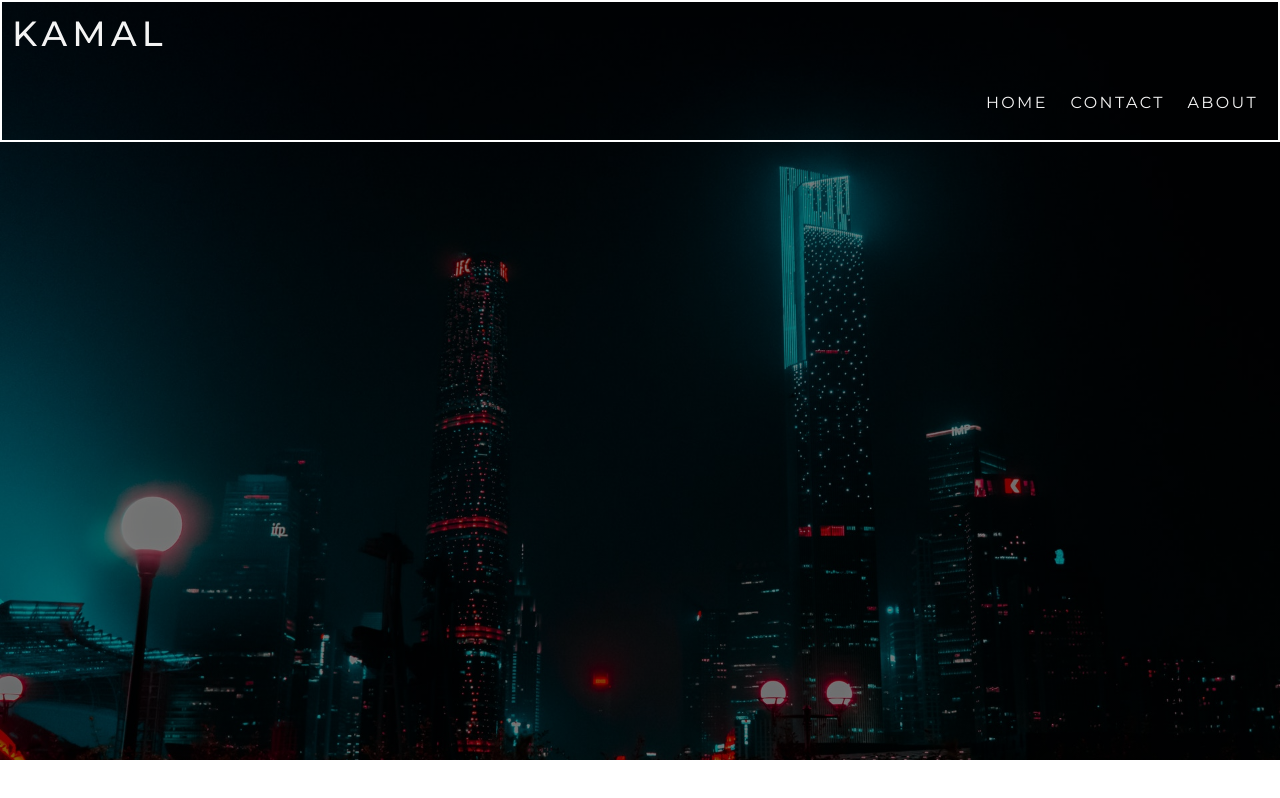
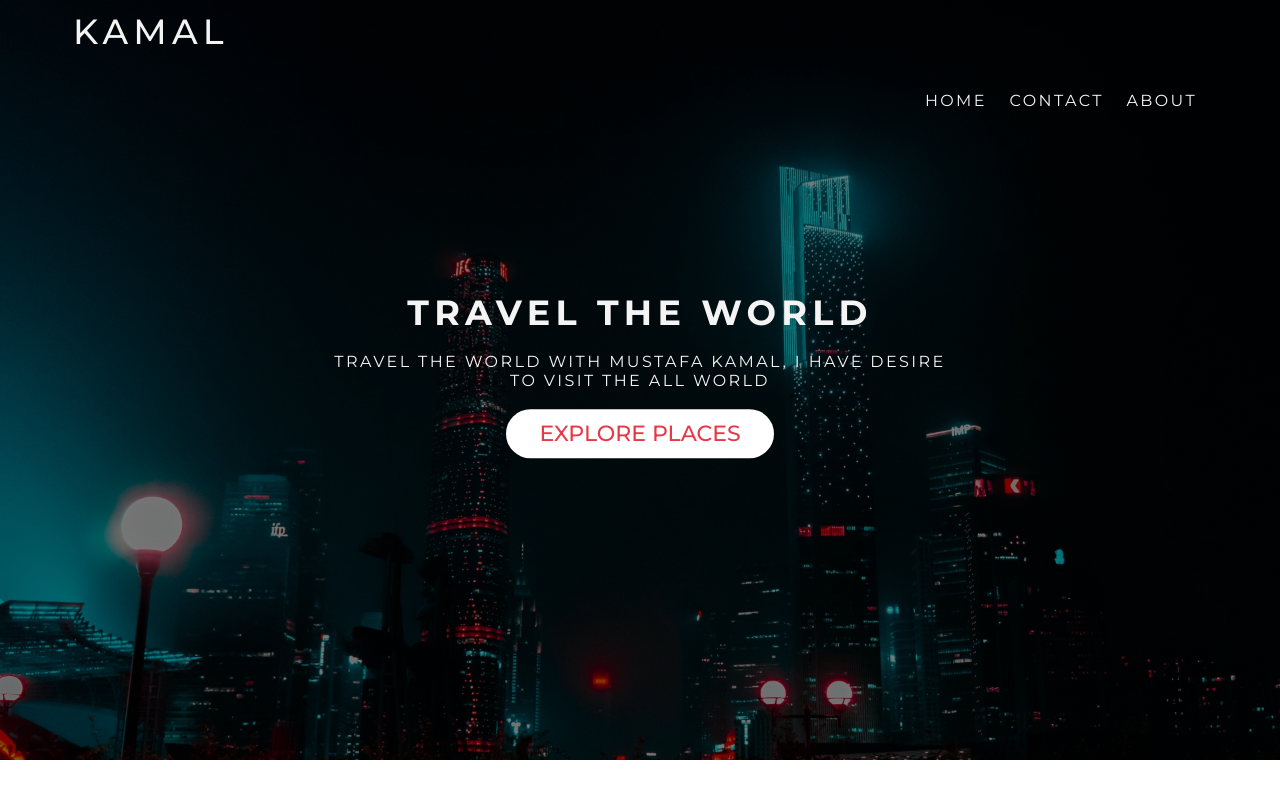
Before and after one commit to Younas22/5_Mustafa_assignment, a plain HTML site: page lecture 27 (travel Website)/home.html in a window 1280 px wide. Drawn offline with Linux system fonts and the light colour scheme.

Commit message:
Lecture 29 Assignment Done

```diff
--- a/lecture 27 (travel Website)/css/style.css
+++ b/lecture 27 (travel Website)/css/style.css
@@ -4,6 +4,7 @@
     padding: 0;
     box-sizing: border-box;
 }
+/* ##############HTML Element sytling############## */
 html{
     font-size: 62.5%;
 }
@@ -28,6 +29,14 @@
     letter-spacing: 0.15em;
     font-weight: 500;
 }
+
+/* #########################Utililty classes#################### */
+
+.container{
+    max-width: 1200px;
+    width: 90%;
+    margin: 0  auto;
+}
 .lg-heading{
     font-size: 3.5rem;
 }
@@ -49,11 +58,25 @@
     color: #555;
 }
 
+.btn{
+    display: inline-block;
+    padding: 0.5em 1.5em;
+    font-weight: 500;
+    text-transform: uppercase;
+    margin: 0.5em 0;
+}
+.btn-primary{
+    background-color: #ffff;
+    border-radius: 10em;
+
+}
 
 
 
+/* #########################Header styling##################### */
 
 .header {
+    position: relative;
     height: 95vh;
     background: linear-gradient(rgba(0,0,0,0.5), rgba(0,0,0,0.5)), url('../img/header-image.jpg');
     background-position: center;
@@ -62,7 +85,6 @@
 }
 
 .navbar{
-    border: 2px solid white;
     padding: 1rem;
 }
 
@@ -86,8 +108,29 @@
 .navbar a:visited{
     color: #f4f4f4;
 }
+.navbar a:hover{
+    border-bottom: 1px solid white;
+}
 .navbar::after{
     content:'';
     display: block;
     clear: both;
 }
+/* ##############Header content styling############ */
+.header-content{
+    position: absolute;
+    text-align: center;
+    top: 50%;
+    left:50%;
+    transform:translate(-50%,-50%);
+    background: linear-gradient(rgba (0,0,0.2),rgba(0,0,0,.2));
+}
+
+.header-content h1{
+    text-transform: uppercase;
+    font-weight: 700;
+}
+
+.header-content p{
+    text-transform: uppercase;
+}
--- a/lecture 27 (travel Website)/home.html
+++ b/lecture 27 (travel Website)/home.html
@@ -9,18 +9,21 @@
 <body>
     <header class='header'>
         <nav class='navbar'>
-            <h1 class='logo lg-heading text-light'>KAMAL</h1>
-            <Ul class='nav-items'>
+            <div class="container">
+                 <h1 class='logo lg-heading text-light'>KAMAL</h1>
+                 <Ul class='nav-items'>
                 <li class="nav-item"><a href="./home.html">Home</a></li>
                 <li class="nav-item"><a href="./contact.html">contact</a></li>
                 <li class="nav-item"><a href="./about.html">about</a></li>
-            </Ul>
-
+                  </Ul>
+        </div>
         </nav>
 
-
-    </header>
-
-
+    <div class="header-content">
+        <h1 class="lg-heading text-light">Travel The World</h1>
+        <p class="text-light">travel the World with Mustafa Kamal, I have desire to    visit the all world</p>
+        <a href="#" class='btn btn-primary text-red md-heading' >Explore Places</a>
+     </div>
+</header>
 </body>
 </html>
```
